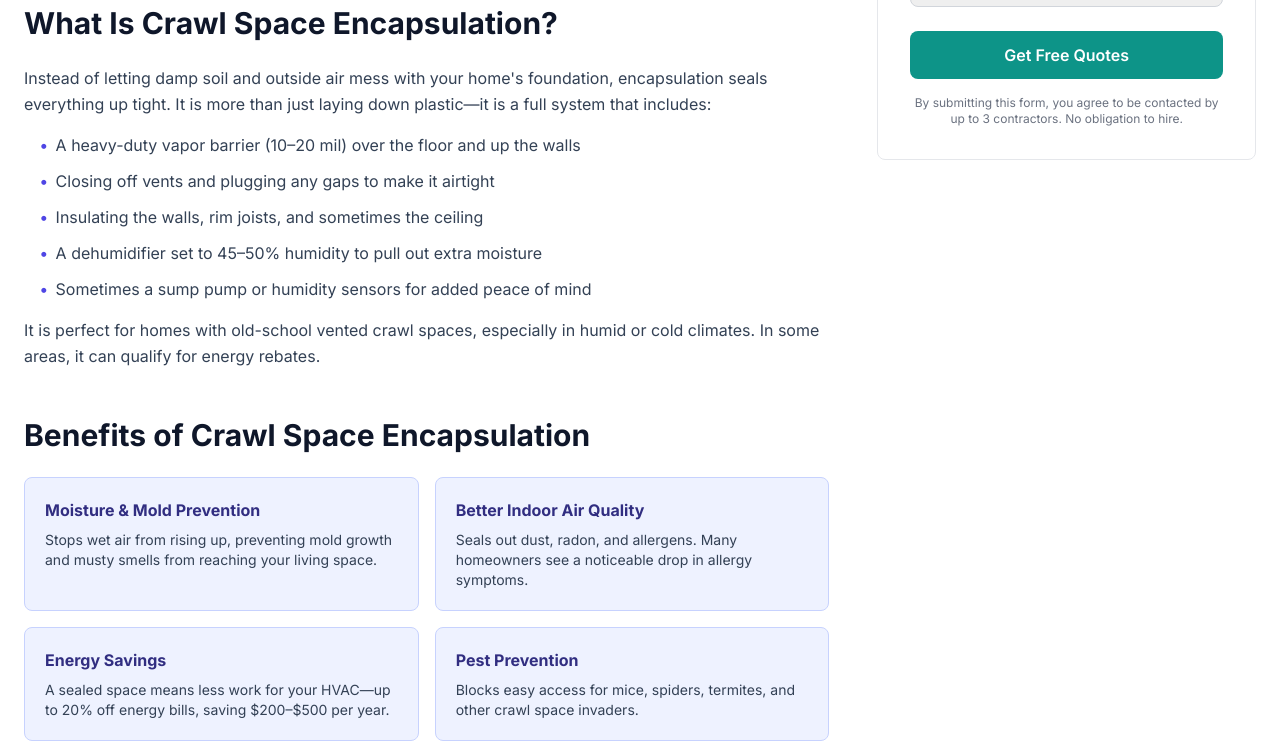
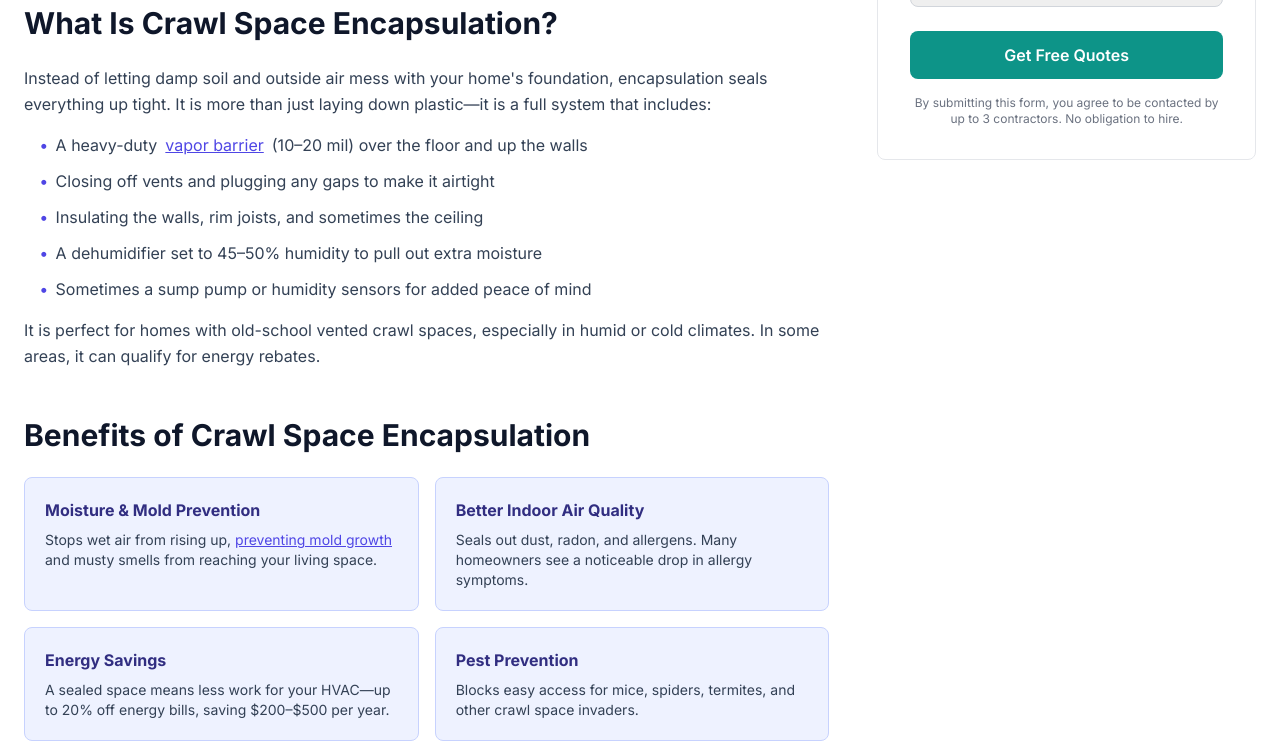
Before and after one commit to thebasementguide2026/basement-guide, a Next.js app: page /articles/crawl-space-encapsulation-guide in a window 1280 px wide. Shown: the part 1040-1795 px from the top of the page. Built offline with nearby package versions, Linux system fonts and the light colour scheme.

Commit message:
add 3 internal links to crawl space encapsulation article

```diff
--- a/app/articles/crawl-space-encapsulation-guide/page.tsx
+++ b/app/articles/crawl-space-encapsulation-guide/page.tsx
@@ -108,7 +108,7 @@ export default function CrawlSpaceEncapsulationGuide() {
                 Instead of letting damp soil and outside air mess with your home&#39;s foundation, encapsulation seals everything up tight. It is more than just laying down plastic&#8212;it is a full system that includes:
               </p>
               <ul className='space-y-3 text-slate-700 ml-4'>
-                <li className='flex items-start gap-2'><span className='text-indigo-600 font-bold'>&#8226;</span> A heavy-duty vapor barrier (10&#8211;20 mil) over the floor and up the walls</li>
+                <li className='flex items-start gap-2'><span className='text-indigo-600 font-bold'>&#8226;</span> A heavy-duty <Link href='/articles/best-vapor-barriers' className='text-indigo-600 underline hover:text-indigo-800'>vapor barrier</Link> (10&#8211;20 mil) over the floor and up the walls</li>
                 <li className='flex items-start gap-2'><span className='text-indigo-600 font-bold'>&#8226;</span> Closing off vents and plugging any gaps to make it airtight</li>
                 <li className='flex items-start gap-2'><span className='text-indigo-600 font-bold'>&#8226;</span> Insulating the walls, rim joists, and sometimes the ceiling</li>
                 <li className='flex items-start gap-2'><span className='text-indigo-600 font-bold'>&#8226;</span> A dehumidifier set to 45&#8211;50% humidity to pull out extra moisture</li>
@@ -125,7 +125,7 @@ export default function CrawlSpaceEncapsulationGuide() {
               <div className='grid grid-cols-1 md:grid-cols-2 gap-4'>
                 <div className='bg-indigo-50 rounded-lg p-5 border border-indigo-200'>
                   <h3 className='font-bold text-indigo-900 mb-2'>Moisture &amp; Mold Prevention</h3>
-                  <p className='text-slate-700 text-sm'>Stops wet air from rising up, preventing mold growth and musty smells from reaching your living space.</p>
+                  <p className='text-slate-700 text-sm'>Stops wet air from rising up, <Link href='/articles/how-to-prevent-basement-mold' className='text-indigo-600 underline hover:text-indigo-800'>preventing mold growth</Link> and musty smells from reaching your living space.</p>
                 </div>
                 <div className='bg-indigo-50 rounded-lg p-5 border border-indigo-200'>
                   <h3 className='font-bold text-indigo-900 mb-2'>Better Indoor Air Quality</h3>
@@ -338,7 +338,7 @@ export default function CrawlSpaceEncapsulationGuide() {
                 </div>
                 <div className='bg-slate-50 rounded-lg p-6 border border-slate-200'>
                   <h3 className='font-bold text-slate-900 mb-2'>Track Humidity</h3>
-                  <p className='text-slate-700'>A cheap hygrometer keeps tabs on moisture levels. Aim for under 50% relative humidity at all times.</p>
+                  <p className='text-slate-700'>A cheap hygrometer keeps tabs on moisture levels. Aim for under <Link href='/articles/basement-humidity-guide' className='text-indigo-600 underline hover:text-indigo-800'>50% relative humidity</Link> at all times.</p>
                 </div>
                 <div className='bg-slate-50 rounded-lg p-6 border border-slate-200'>
                   <h3 className='font-bold text-slate-900 mb-2'>Test the Sump Pump</h3>
```
